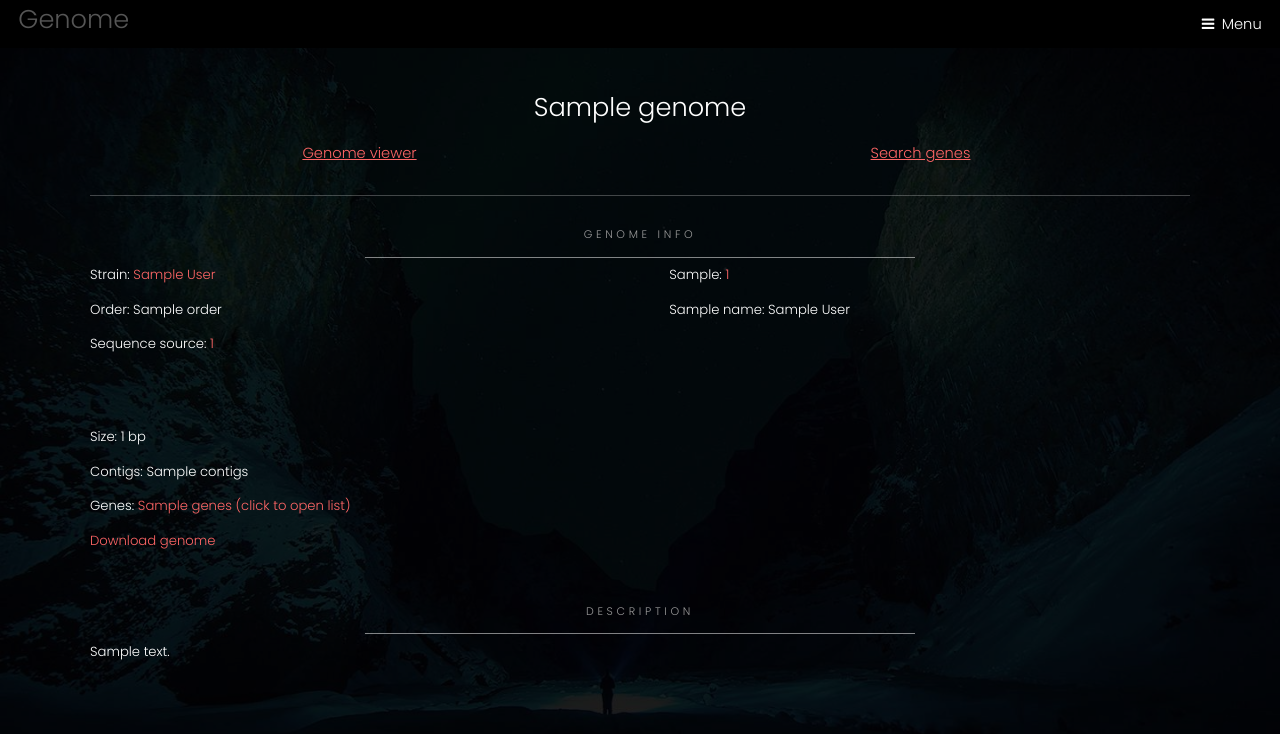
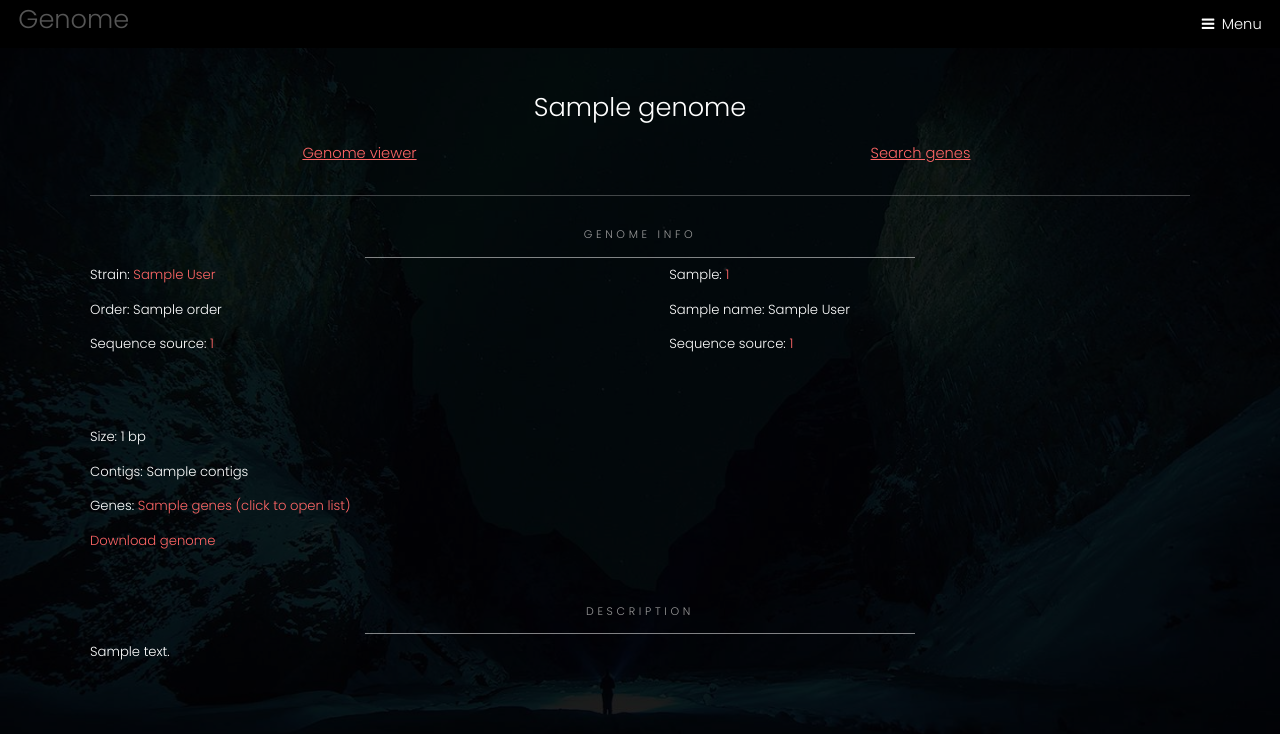
Before and after one commit to aekazakov/genome-depot, a Django app: template genomebrowser/browser/templates/browser/genome.html in a window 1280 px wide. Shown: the top 734 px of the page. Run offline with Django 3.2, Linux system fonts and the light colour scheme; the template is opened without the code that fills it: most values are stand-ins (such as "Sample title", 1, 10 or a date in 2020); some libraries are stand-ins or nearby versions.

Commit message:
Fixed missing external genome link in MAGs

```diff
--- a/genomebrowser/browser/templates/browser/genome.html
+++ b/genomebrowser/browser/templates/browser/genome.html
@@ -38,6 +38,7 @@
 		    <div class="content">
 			<h5>Sample: <a href="{% url 'sampledetails' sample_id=genome.sample.sample_id %}">{{ genome.sample.sample_id }}</a></h5>
 			<h5>Sample name: {{ genome.sample.full_name }}</h5>
+			<h5>Sequence source: <a href="{{ genome.external_url }}">{{ genome.external_id }}</a></h5>
 		    </div>
 		{% endif %}
 		    <div class="content">
```
